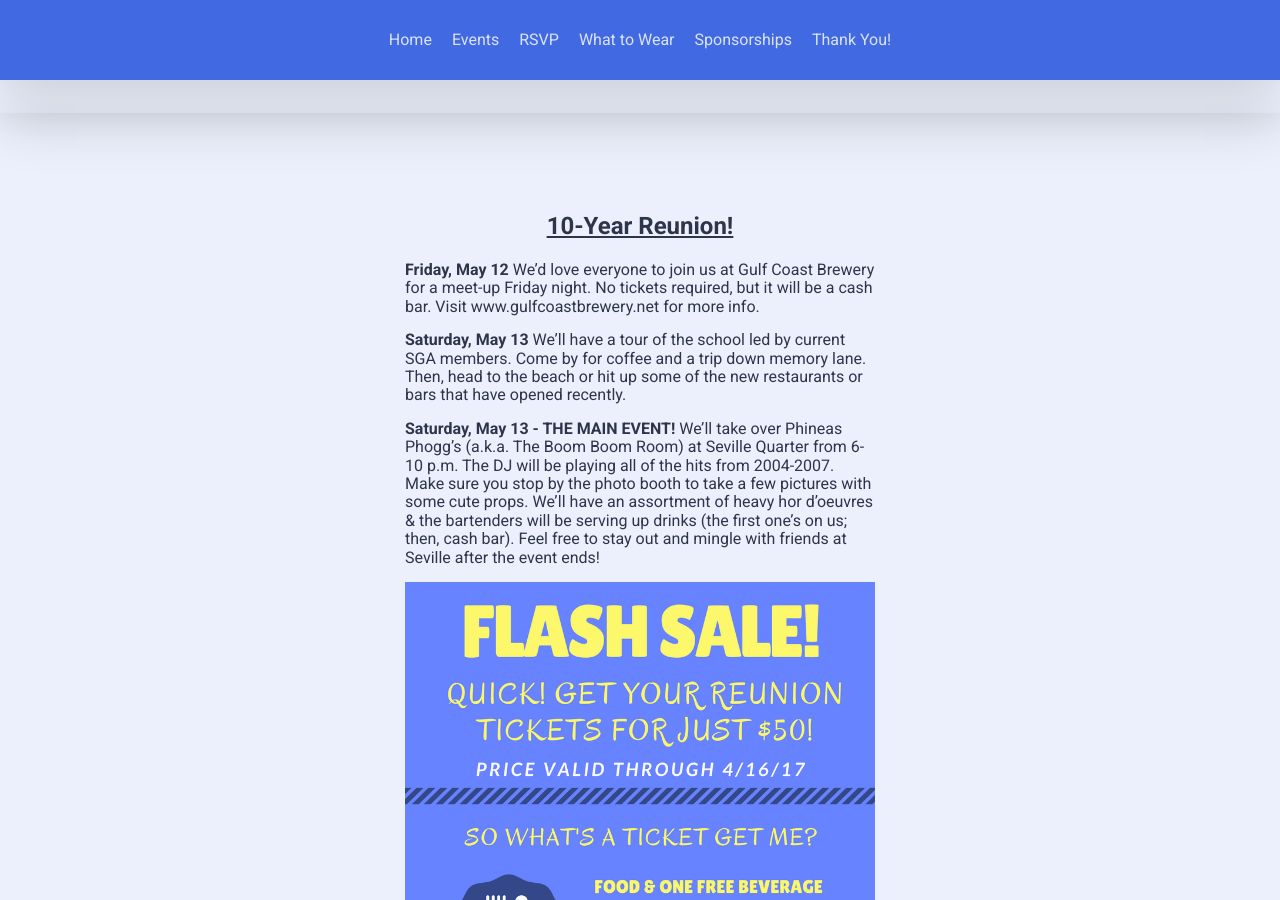
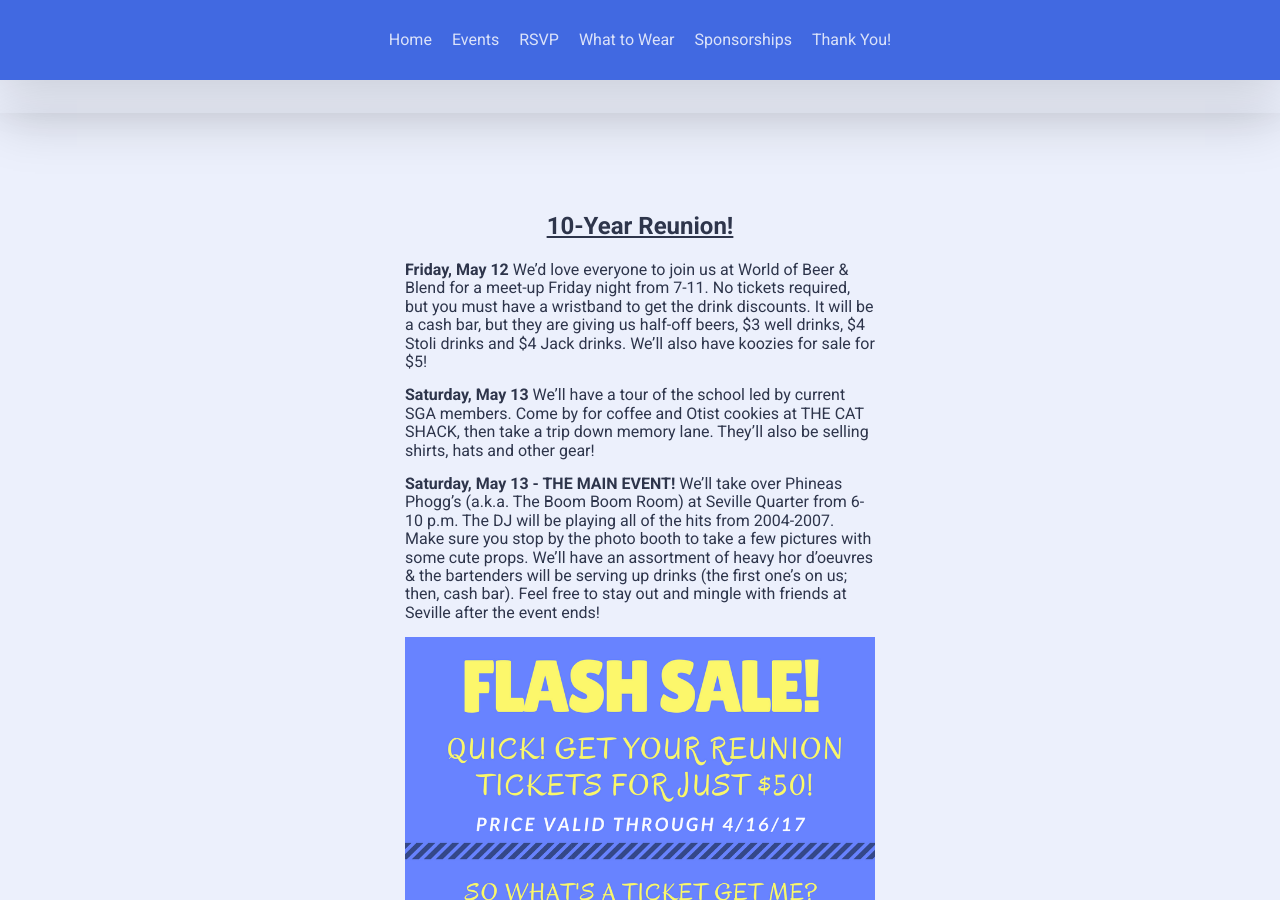
Before and after one commit to bookertwhs2007/bookertwhs, a Jekyll site: the page built from index.html, in a window 1280 px wide and 900 px high, scrolled down 1074 px. Built offline with Jekyll 4.4.1, drawn with Linux system fonts in a browser that asks for light colours; nearby versions of some CDN libraries.

Commit message:
Updated Events

```diff
--- a/_sections/events.markdown
+++ b/_sections/events.markdown
@@ -8,10 +8,10 @@ class: events
 ## 10-Year Reunion!
 
 **Friday, May 12**
-We'd love everyone to join us at Gulf Coast Brewery for a meet-up Friday night. No tickets required, but it will be a cash bar. Visit www.gulfcoastbrewery.net for more info.
+We'd love everyone to join us at World of Beer & Blend for a meet-up Friday night from 7-11. No tickets required, but you must have a wristband to get the drink discounts. It will be a cash bar, but they are giving us half-off beers, $3 well drinks, $4 Stoli drinks and $4 Jack drinks. We'll also have koozies for sale for $5!
 
 **Saturday, May 13**
-We'll have a tour of the school led by current SGA members. Come by for coffee and a trip down memory lane. Then, head to the beach or hit up some of the new restaurants or bars that have opened recently.
+We'll have a tour of the school led by current SGA members. Come by for coffee and Otist cookies at THE CAT SHACK, then take a trip down memory lane. They'll also be selling shirts, hats and other gear!
 
 **Saturday, May 13 - THE MAIN EVENT!**
 We'll take over Phineas Phogg's (a.k.a. The Boom Boom Room) at Seville Quarter from 6-10 p.m. The DJ will be playing all of the hits from 2004-2007. Make sure you stop by the photo booth to take a few pictures with some cute props. We'll have an assortment of heavy hor d'oeuvres & the bartenders will be serving up drinks (the first one's on us; then, cash bar). Feel free to stay out and mingle with friends at Seville after the event ends!
```
